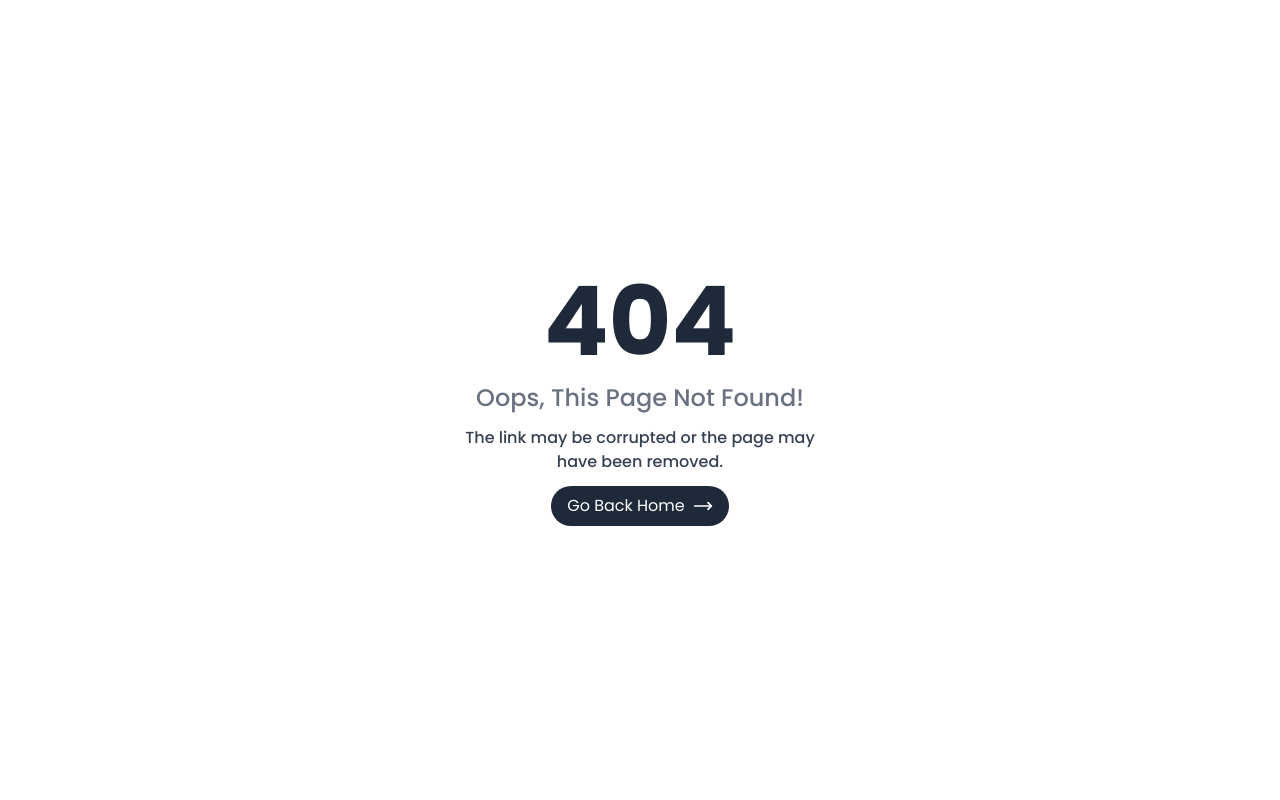
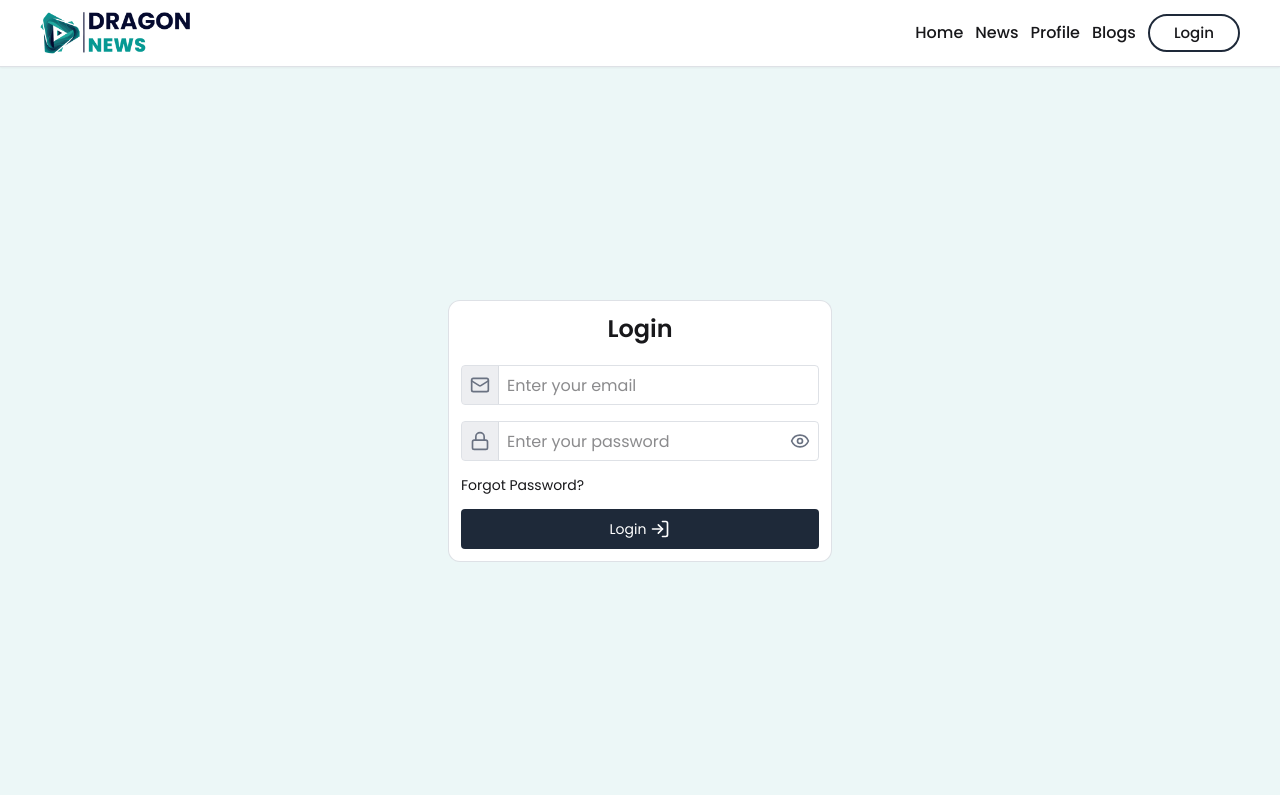
Before and after one commit to Afrid2004/Dragon-News, a React (Vite) app: page /auth in a window 1280 px wide. Before the commit this address had no page. Built offline with nearby package versions, Linux system fonts and the light colour scheme.

Commit message:
added login layouts

```diff
--- a/src/App.css
+++ b/src/App.css
@@ -33,3 +33,8 @@ body{
 .active-category.active{
   @apply bg-gray-300/70 font-semibold
 }
+
+input[type="password"]::-ms-reveal,
+input[type="password"]::-ms-clear {
+  display: none;
+}
--- a/src/components/Navbar.jsx
+++ b/src/components/Navbar.jsx
@@ -37,7 +37,7 @@ const Navbar = () => {
                 <div className="desktop-menus flex items-center gap-3">
                   {headerMenus}
                   <Link
-                    to="/login"
+                    to="/auth/login"
                     className="border-2 font-medium border-gray-800 px-6 py-1.5 shrink-0  rounded-4xl hover:bg-gray-900 hover:text-white text-[15px]"
                   >
                     Login
--- /dev/null
+++ b/src/layouts/AuthLayout.jsx
@@ -0,0 +1,20 @@
+import React from "react";
+import Navbar from "../components/Navbar";
+import { Outlet } from "react-router";
+
+const AuthLayout = () => {
+  return (
+    <>
+      <Navbar></Navbar>
+      <main>
+        <div>
+          <div className="container min-h-[calc(100vh-72px)] flex items-center justify-center">
+            <Outlet></Outlet>
+          </div>
+        </div>
+      </main>
+    </>
+  );
+};
+
+export default AuthLayout;
--- /dev/null
+++ b/src/pages/Auth/Login.jsx
@@ -0,0 +1,70 @@
+import { Eye, Lock, LogIn, Mail } from "lucide-react";
+import React from "react";
+
+const Login = () => {
+  return (
+    <div className="w-full max-w-sm">
+      <div className="bg-white border border-gray-300/70 rounded-xl p-3">
+        <h1 className="text-2xl font-semibold text-center mb-5">Login</h1>
+        <form>
+          <div className="flex items-center border border-gray-300/70 h-10 rounded-sm mb-4">
+            <label htmlFor="email" className="h-full">
+              <div className="border-r border-gray-300/70 bg-gray-200/70 hover:bg-gray-300/60 px-2 h-full flex items-center justify-center">
+                <Mail className="shrink-0 w-5 text-gray-500" />
+              </div>
+            </label>
+            <input
+              type="email"
+              name="email"
+              id="email"
+              className="h-full w-full px-2 outline-none"
+              placeholder="Enter your email"
+              required
+            />
+          </div>
+          <div className="flex items-center border border-gray-300/70 h-10 rounded-sm mb-3">
+            <label htmlFor="password" className="h-full">
+              <div className="border-r border-gray-300/70 bg-gray-200/70 hover:bg-gray-300/60 px-2 h-full flex items-center justify-center">
+                <Lock className="shrink-0 w-5 text-gray-500" />
+              </div>
+            </label>
+            <input
+              type="password"
+              name="password"
+              id="password"
+              className="h-full w-full px-2 outline-none"
+              placeholder="Enter your password"
+              required
+            />
+            <div className="h-full flex items-center justify-center pr-2 ">
+              <Eye className="shrink-0 w-5 text-gray-500 cursor-pointer" />
+            </div>
+          </div>
+          <a className="text-sm hover:underline" href="#">
+            Forgot Password?
+          </a>
+          <button
+            type="submit"
+            className="bg-gray-800 cursor-pointer text-white w-full mt-3 px-4 py-2 rounded-sm flex items-center gap-1 justify-center text-sm hover:bg-gray-900"
+          >
+            Login <LogIn className="w-5" />
+          </button>
+          {/* <div className="error w-full mt-3 px-4 py-2 rounded-sm bg-red-200/70 text-red-900 border border-red-300/50">
+            <p className="w-full text-center text-sm">
+              There is an error Lorem ipsum dolor sit amet consectetur
+              adipisicing elit. Iste, reiciendis.
+            </p>
+          </div>
+          <div className="error w-full mt-3 px-4 py-2 rounded-sm bg-green-500/20 text-green-900 border border-green-300/70">
+            <p className="w-full text-center text-sm">
+              There is an error Lorem ipsum dolor sit amet consectetur
+              adipisicing elit. Iste, reiciendis.
+            </p>
+          </div> */}
+        </form>
+      </div>
+    </div>
+  );
+};
+
+export default Login;
--- /dev/null
+++ b/src/pages/Auth/Register.jsx
@@ -0,0 +1,7 @@
+import React from "react";
+
+const Register = () => {
+  return <div>Register</div>;
+};
+
+export default Register;
--- a/src/routes/index.jsx
+++ b/src/routes/index.jsx
@@ -3,23 +3,44 @@ import Root from "../pages/Root";
 import Home from "../pages/Home/Index";
 import ErrorPage from "../components/ErrorPage";
 import CategoryPage from "../pages/CategoryPage";
+import AuthLayout from "../layouts/AuthLayout";
+import Login from "../pages/Auth/Login";
+import Register from "../pages/Auth/Register";
 
 export const router = createBrowserRouter([
   {
     path: "/",
-    Component: Root,
+    element: <Root />,
     errorElement: <ErrorPage></ErrorPage>,
     children: [
       {
         path: "/",
         index: true,
-        Component: Home,
+        element: <Home />,
       },
       {
         path: "/category/:id",
-        Component: CategoryPage,
+        element: <CategoryPage />,
         loader: () => fetch("/news.json"),
       },
     ],
   },
+  {
+    path: "/auth",
+    element: <AuthLayout />,
+    children: [
+      {
+        index: true,
+        element: <Login />,
+      },
+      {
+        path: "/auth/login",
+        element: <Login />,
+      },
+      {
+        path: "/auth/register",
+        element: <Register />,
+      },
+    ],
+  },
 ]);
```
